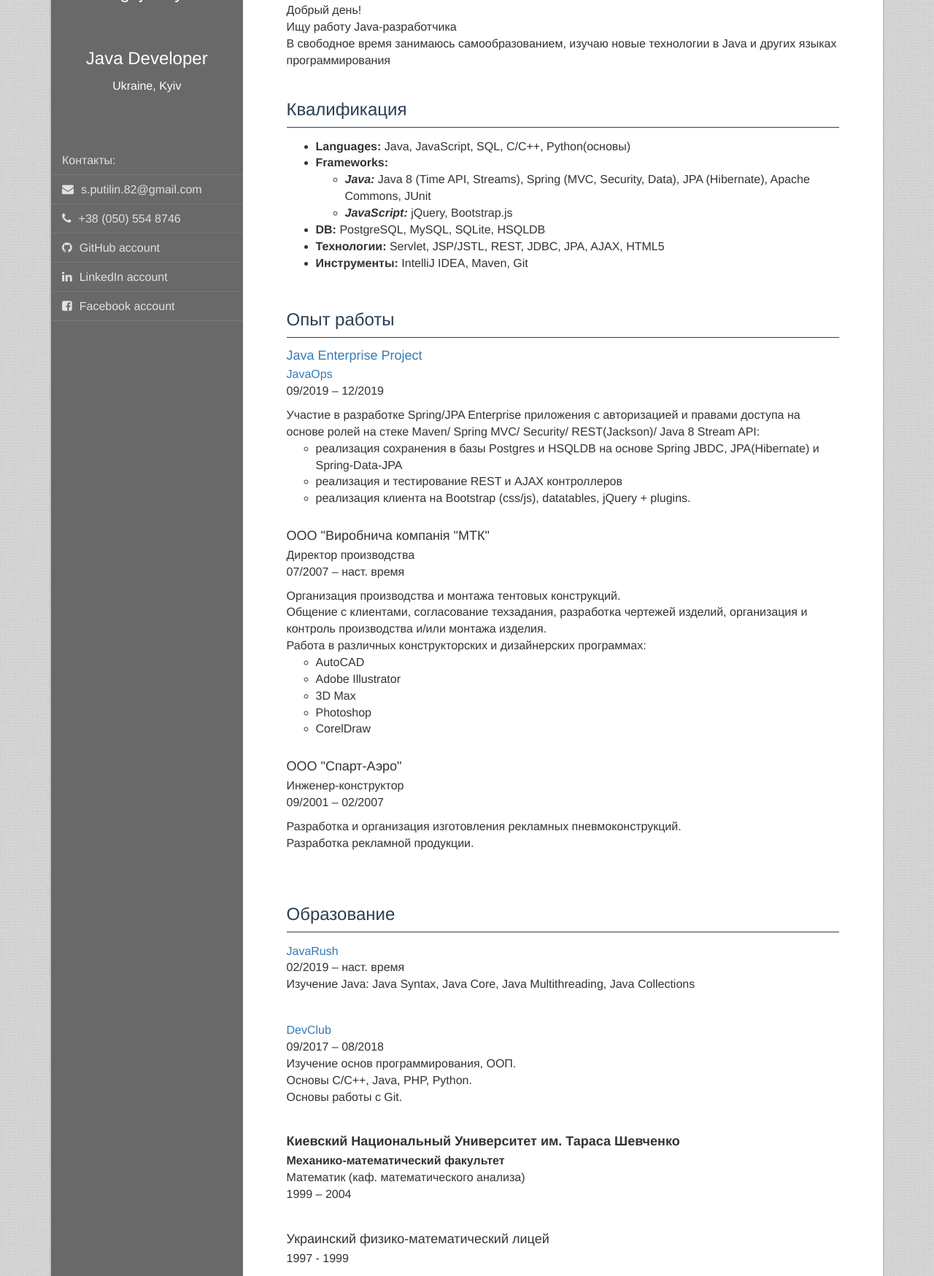
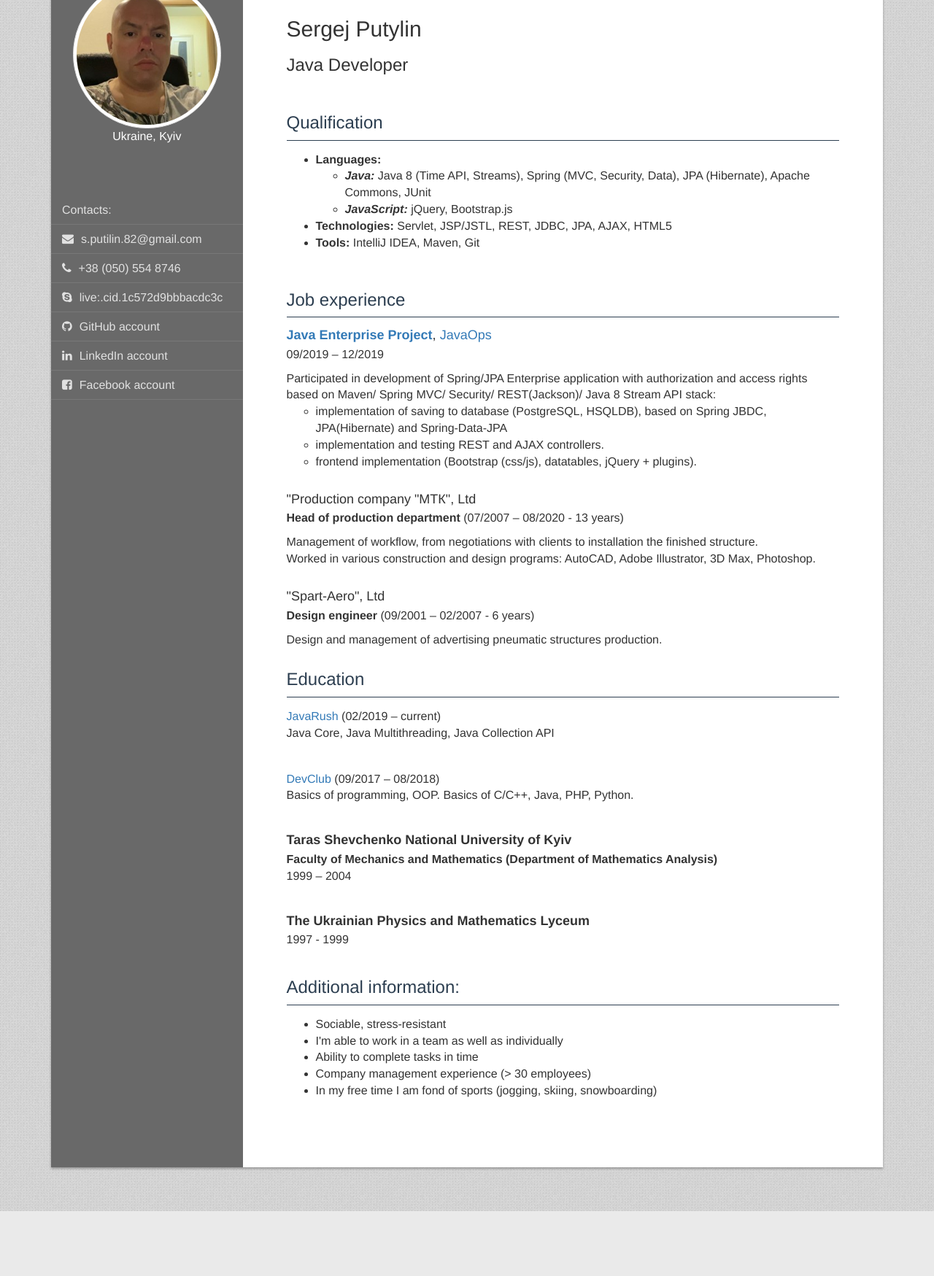
Before and after one commit to pushkin-82/pushkin-82.github.io, a plain HTML site: page indexEn.html in a window 1280 px wide. Shown: the part 117-1866 px from the top of the page at 73% size. After the commit the page ends 1777 px from the top, so only its background shows below. Drawn offline with nearby package versions, Linux system fonts and the light colour scheme.

Commit message:
[Master] add photo, refactor information

```diff
--- a/indexEn.html
+++ b/indexEn.html
@@ -28,16 +28,17 @@
                     <div id="sidebar">
 
                         <div id="profile">
-                            <!--  <img src="img/profile.png" class="profile-image img-responsive img-thumbnail img-circle"> -->
-                            <p class="name">Sergej Putylin</p><br><br>
-                            <p class="profession">Java Developer</p>
+                              <img src="img/live_.cid.jpg" class="profile-image img-responsive img-thumbnail img-circle">
+<!--                            <p class="name">Sergej Putylin</p><br><br>-->
+<!--                            <p class="profession">Java Developer</p>-->
                             <p class="address">Ukraine, Kyiv</p>
                         </div>
 
                         <ul id="contact-list" class="list-unstyled">
-                            <li>Контакты:</li>
+                            <li>Contacts:</li>
                             <li class="email"><i class="fa fa-envelope"></i><a href="mailto: s.putilin.82@gmail.com">s.putilin.82@gmail.com</a></li>
                             <li class="phone"><i class="fa fa-phone"></i><a href="tel:+38 (095) 224 3647">+38 (050) 554 8746</a></li>
+                            <li class="skype"><i class="fa fa-skype"></i>live:.cid.1c572d9bbbacdc3c</li>
                             <li class="github"><i class="fa fa-github"></i><a href="https://github.com/pushkin-82/" target="_blank">GitHub account</a></li>
                             <li class="linkedin"><i class="fa fa-linkedin"></i><a href="#" target="_blank"><a href="https://www.linkedin.com/in/sergej-putylin-883001190" target="_blank">LinkedIn account</a></a></li>
                             <li class="facebook"><i class="fa fa-facebook-square"></i><a href="https://www.facebook.com/sputylin" target="_blank">Facebook account</a></li>
@@ -46,32 +47,26 @@
                 </div>
                 <div class="col-sm-8 col-md-9 col-height">
                     <div id="main">
-
-                        <section id="intro">
-                            <div class="description">
-                                Добрый день!<br/>
-                                Ищу работу Java-разработчика<br/>
-                                В свободное время занимаюсь самообразованием, изучаю новые технологии в Java и других языках программирования
-                            </div>
+                        <section id="name-and-position">
+                            <h2>Sergej Putylin</h2>
+                            <h3>Java Developer</h3>
                         </section>
                         <br>
 
                         <section id="skills">
                             <header>
-                                <h3>Квалификация</h3>
+                                <h3>Qualification</h3>
                             </header>
                             <div class="description">
                                 <ul>
-                                    <li><b>Languages:</b> Java, JavaScript, SQL, C/C++, Python(основы)</li>
-                                    <li><b>Frameworks:</b>
+                                    <li><b>Languages:</b>
                                         <ul>
                                             <li><b><i>Java:</i></b> Java 8 (Time API, Streams), Spring (MVC, Security, Data), JPA (Hibernate), Apache Commons, JUnit</li>
                                             <li><b><i>JavaScript:</i></b> jQuery, Bootstrap.js</li>
                                         </ul>
                                     </li>
-                                    <li><b>DB:</b> PostgreSQL, MySQL, SQLite, HSQLDB</li>
-                                    <li><b>Технологии:</b> Servlet, JSP/JSTL, REST, JDBC, JPA, AJAX, HTML5</li>
-                                    <li><b>Инструменты:</b> IntelliJ IDEA, Maven, Git</li>
+                                    <li><b>Technologies:</b> Servlet, JSP/JSTL, REST, JDBC, JPA, AJAX, HTML5</li>
+                                    <li><b>Tools:</b> IntelliJ IDEA, Maven, Git</li>
                                 </ul>
                             </div>
                         </section>
@@ -79,77 +74,67 @@
 
                         <section id="experience">
                             <header>
-                                <h3>Опыт работы</h3>
+                                <h3>Job experience</h3>
                             </header>
                             <ul class="list-unstyled">
                                 <li class="media cv-item">
                                     <div class="media-body">
-                                        <h4 class="media-heading"><a href="https://javaops.ru/view/topjava">Java Enterprise Project</a></h4>
+                                        <h4 class="media-heading"><a href="https://javaops.ru/view/topjava"><b>Java Enterprise Project</b></a>, <a href="https://javaops.ru/">JavaOps</a></h4>
                                         <div class="meta">
-                                            <span class="title"><a href="https://javaops.ru/">JavaOps</a></span><br/>
                                             <span class="dates-employed">09/2019 – 12/2019</span><br/>
                                         </div>
                                         <div class="description">
-                                            Участие в разработке Spring/JPA Enterprise приложения c авторизацией и правами доступа на основе ролей на стеке Maven/ Spring MVC/ Security/ REST(Jackson)/ Java 8 Stream API:
+                                            Participated in development of Spring/JPA Enterprise application with authorization and access rights based on Maven/ Spring MVC/ Security/ REST(Jackson)/ Java 8 Stream API stack:
                                             <ul>
-                                                <li>реализация сохранения в базы Postgres и HSQLDB на основе Spring JBDC, JPA(Hibernate) и Spring-Data-JPA</li>
-                                                <li>реализация и тестирование REST и AJAX контроллеров</li>
-                                                <li>реализация клиента на Bootstrap (css/js), datatables, jQuery + plugins.</li>
+                                                <li>implementation of saving to database (PostgreSQL, HSQLDB), based on Spring JBDC, JPA(Hibernate) and Spring-Data-JPA</li>
+                                                <li>implementation and testing REST and AJAX controllers.</li>
+                                                <li>frontend implementation (Bootstrap (css/js), datatables, jQuery + plugins).</li>
                                             </ul>
                                         </div>
                                     </div>
                                 </li>
                                 <li class="media cv-item">
                                     <div class="media-body">
-                                        <h4 class="media-heading">ООО "Виробнича компанія "МТК"</h4>
+                                        <h4 class="media-heading">"Production company "МТК", Ltd</h4>
                                         <div class="meta">
-                                            <span class="title">Директор производства</span><br/>
-                                            <span class="dates-employed">07/2007 – наст. время</span><br/>
+                                            <span class="title"><b>Head of production department</b></span>
+                                            <span class="dates-employed"> (07/2007 – 08/2020 -  13 years)</span><br/>
                                         </div>
                                         <div class="description">
-                                            Организация производства и монтажа тентовых конструкций.<br/>
-                                            Общение с клиентами, согласование техзадания, разработка чертежей изделий,  организация и контроль производства и/или монтажа изделия.<br/>
-                                            Работа в различных конструкторских и дизайнерских программах:
-                                            <ul>
-                                                <li>AutoCAD</li>
-                                                <li>Adobe Illustrator</li>
-                                                <li>3D Max</li>
-                                                <li>Photoshop</li>
-                                                <li>CorelDraw</li>
-                                            </ul>
+                                            Management of workflow, from negotiations with clients to installation the finished structure.<br/>
+                                            Worked in various construction and design programs: AutoCAD, Adobe Illustrator, 3D Max, Photoshop.
                                         </div>
                                     </div>
                                 </li>
                                 <li class="media cv-item">
                                     <div class="media-body">
-                                        <h4 class="media-heading">ООО "Спарт-Аэро"</h4>
+                                        <h4 class="media-heading">"Spart-Aero", Ltd</h4>
                                         <div class="meta">
-                                            <span class="title">Инженер-конструктор</span><br/>
-                                            <span class="dates-employed">09/2001 – 02/2007</span><br/>
+                                            <span class="title"><b>Design engineer</b></span>
+                                            <span class="dates-employed"> (09/2001 – 02/2007 -  6 years)</span><br/>
                                         </div>
                                         <div class="description">
-                                            Разработка и организация изготовления рекламных пневмоконструкций.<br/>
-                                            Разработка рекламной продукции.
+                                            Design and management of advertising pneumatic structures production.<br/>
                                         </div>
                                     </div>
                                 </li>
                             </ul>
                         </section>
-                        <br>
+<!--                        <br>-->
 
 
                         <section id="education">
                             <header>
-                                <h3>Образование</h3>
+                                <h3>Education</h3>
                             </header>
                             <ul class="list-unstyled">
                                 <li class="media cv-item">
                                     <div class="media-body">
                                         <div class="meta">
-                                            <span class="title"><a href="https://javarush.ru">JavaRush</a></span><br/>
-                                            <span class="dates-employed">02/2019 – наст. время</span><br/>
+                                            <span class="title"><a href="https://javarush.ru">JavaRush</a></span>
+                                            <span class="dates-employed"> (02/2019 – current)</span><br/>
                                             <span class="description">
-                          Изучение Java: Java Syntax, Java Core, Java Multithreading, Java Collections<br/>
+                          Java Core, Java Multithreading, Java Collection API<br/>
                         </span>
                                         </div>
                                     </div>
@@ -157,29 +142,26 @@
                                 <li class="media cv-item">
                                     <div class="media-body">
                                         <div class="meta">
-                                            <span class="title"><a href="https://devclub.com">DevClub</a></span><br/>
-                                            <span class="dates-employed">09/2017 – 08/2018</span><br/>
+                                            <span class="title"><a href="https://devclub.com">DevClub</a></span>
+                                            <span class="dates-employed"> (09/2017 – 08/2018)</span><br/>
                                             <span class="description">
-                          Изучение основ программирования, ООП.<br/>
-                          Основы C/C++, Java, PHP, Python.<br/>
-                          Основы работы с Git.
+                          Basics of programming, OOP. Basics of C/C++, Java, PHP, Python.<br/>
                         </span>
                                         </div>
                                     </div>
                                 </li>
                                 <li class="media cv-item">
                                     <div class="media-body">
-                                        <h4 class="media-heading"><b>Киевский Национальный Университет им. Тараса Шевченко</b></h4>
+                                        <h4 class="media-heading"><b>Taras Shevchenko National University of Kyiv</b></h4>
                                         <div class="meta">
-                                            <span class="title"><b>Механико-математический факультет</b></span><br/>
-                                            <span class="title">Математик (каф. математического анализа)</span><br/>
+                                            <span class="title"><b>Faculty of Mechanics and Mathematics (Department of Mathematics Analysis)</b></span><br/>
                                             <span class="dates-employed">1999 – 2004</span>
                                         </div>
                                     </div>
                                 </li>
                                 <li class="media cv-item">
                                     <div class="media-body">
-                                        <h4 class="media-heading">Украинский физико-математический лицей</h4>
+                                        <h4 class="media-heading"><b>The Ukrainian Physics and Mathematics Lyceum</b></h4>
                                         <div class="meta">
                                             <span class="dates-employed">1997 - 1999</span>
                                         </div>
@@ -187,20 +169,18 @@
                                 </li>
                             </ul>
                         </section>
-                        <br>
 
                         <section id="additional-info">
                             <header>
-                                <h3>Дополнительная информация</h3>
+                                <h3>Additional information:</h3>
                             </header>
                             <div class="description">
                                 <ul>
-                                    <li>Коммуникабельный, стрессоустойчив</li>
-                                    <li>Умение работать как в команде, так и индивидуально</li>
-                                    <li>Способность выполнять задания в установленные сроки</li>
-                                    <li>Опыт руководства компанией ( > 30 сотрудников)</li>
-                                    <li>Имею права категории А, В</li>
-                                    <li>В свободное время увлекаюсь спортом (бег, горные лыжи, сноуборд)</li>
+                                    <li>Sociable, stress-resistant</li>
+                                    <li>I'm able to work in a team as well as individually</li>
+                                    <li>Ability to complete tasks in time</li>
+                                    <li>Company management experience (> 30 employees)</li>
+                                    <li>In my free time I am fond of sports (jogging, skiing, snowboarding)</li>
                                 </ul>
                             </div>
                         </section>
```
Also changed, not shown: img/live_.cid.jpg (added).
